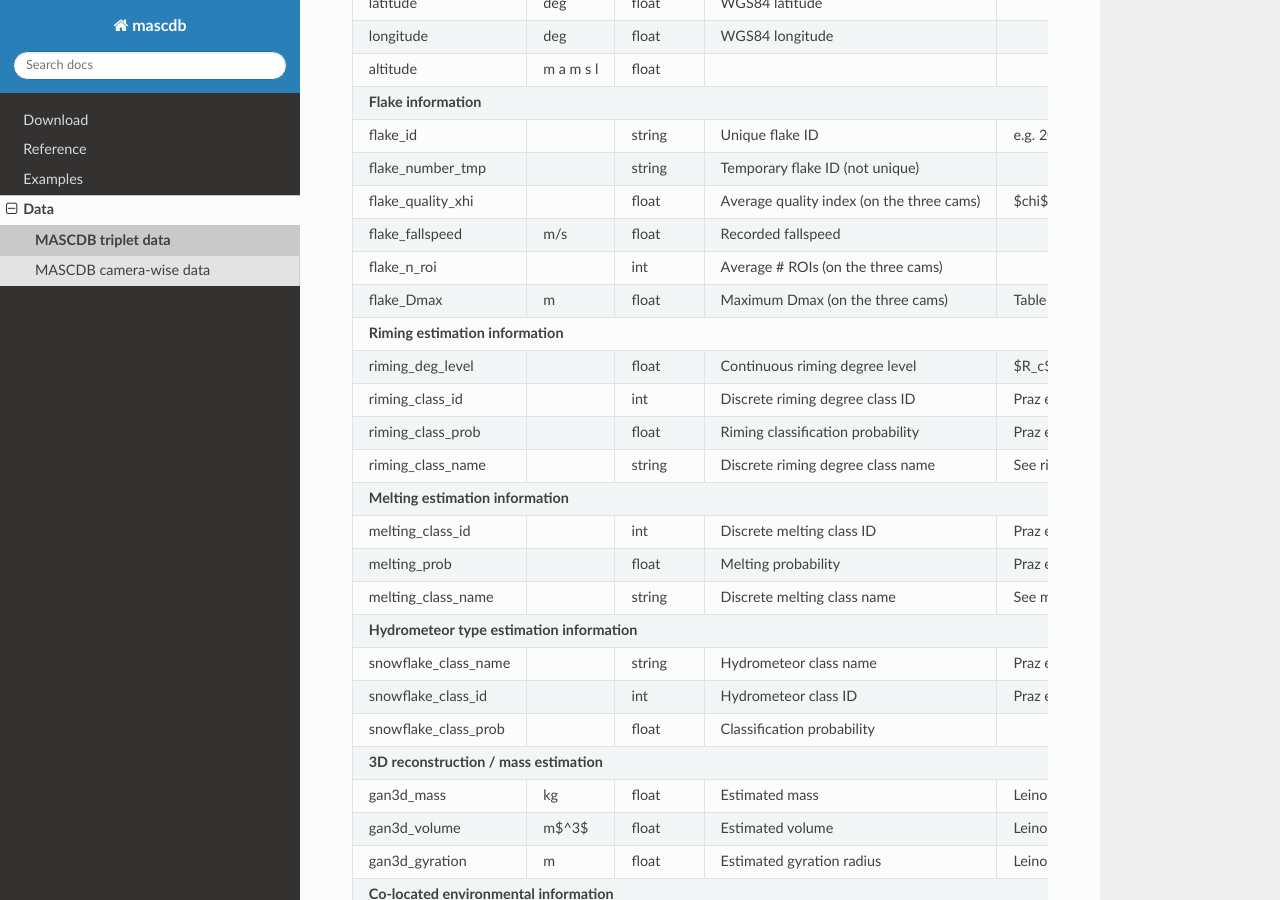
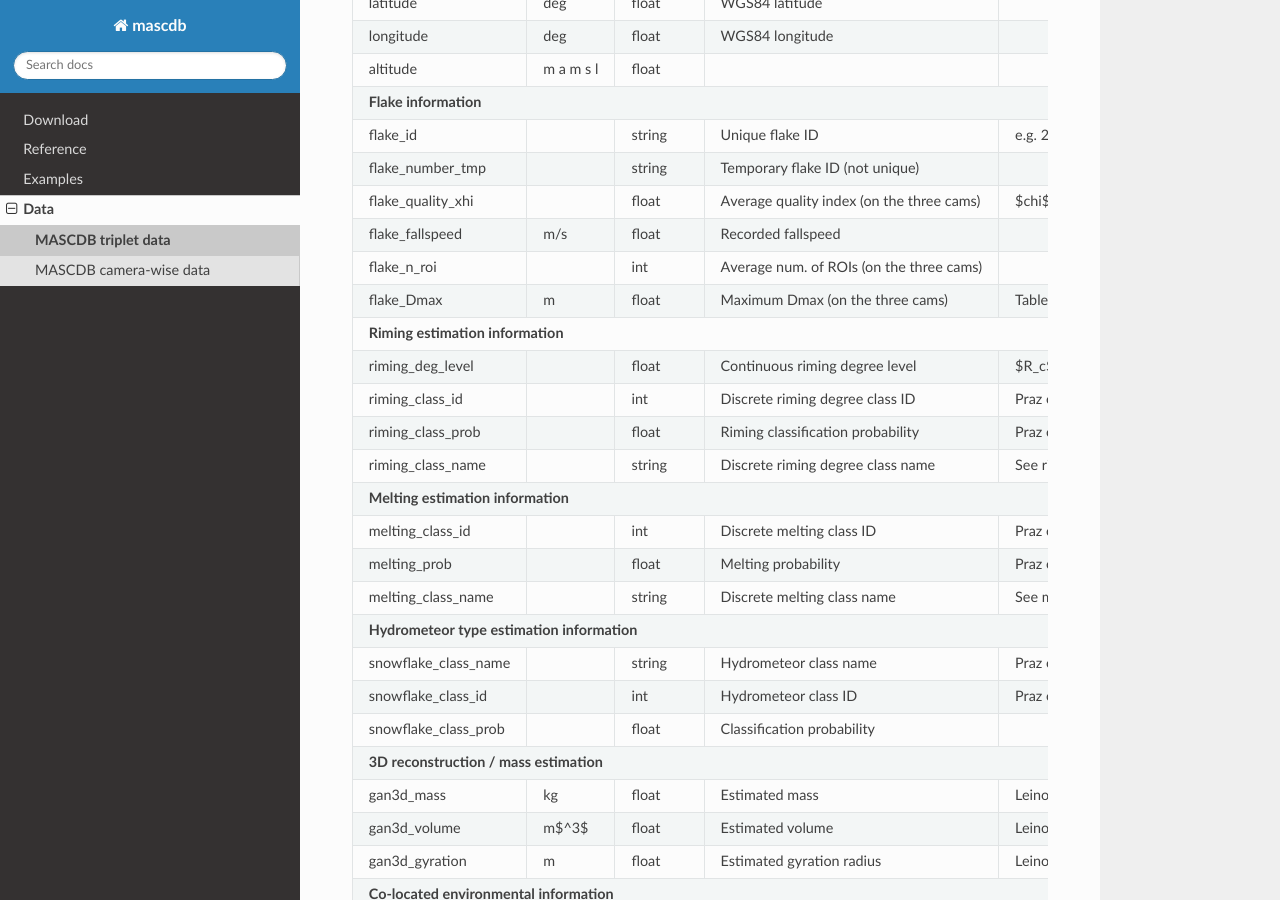
Before and after one commit to ltelab/pymascdb, a Sphinx documentation site: the page built from docs/source/triplet.rst, in a window 1280 px wide and 900 px high, scrolled down 353 px. Built offline with Sphinx 7.4.7 and the Read the Docs theme 2.0.0, drawn with Linux system fonts in a browser that asks for light colours.

```diff
--- a/docs/source/triplet.rst
+++ b/docs/source/triplet.rst
@@ -32,7 +32,7 @@ Examples here TODO
 +----------------------+-----------+----------+-----------------------+-------------------------------------------------+
 | flake_fallspeed      | m/s       | float    | Recorded fallspeed    |                                                 |
 +----------------------+-----------+----------+-----------------------+-------------------------------------------------+
-| flake_n_roi          |           | int      | Average # ROIs        |                                                 |
+| flake_n_roi          |           | int      | Average num. of ROIs  |                                                 |
 |                      |           |          | (on the three cams)   |                                                 |
 +----------------------+-----------+----------+-----------------------+-------------------------------------------------+
 | flake_Dmax           | m         | float    | Maximum Dmax          | Table A1:4 Praz et al, 2017 citePraz            |
```
